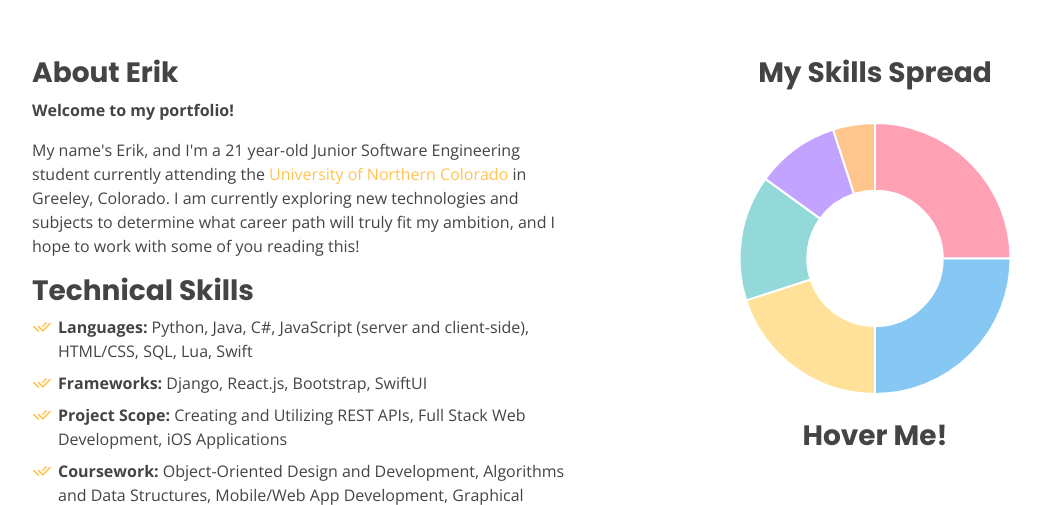
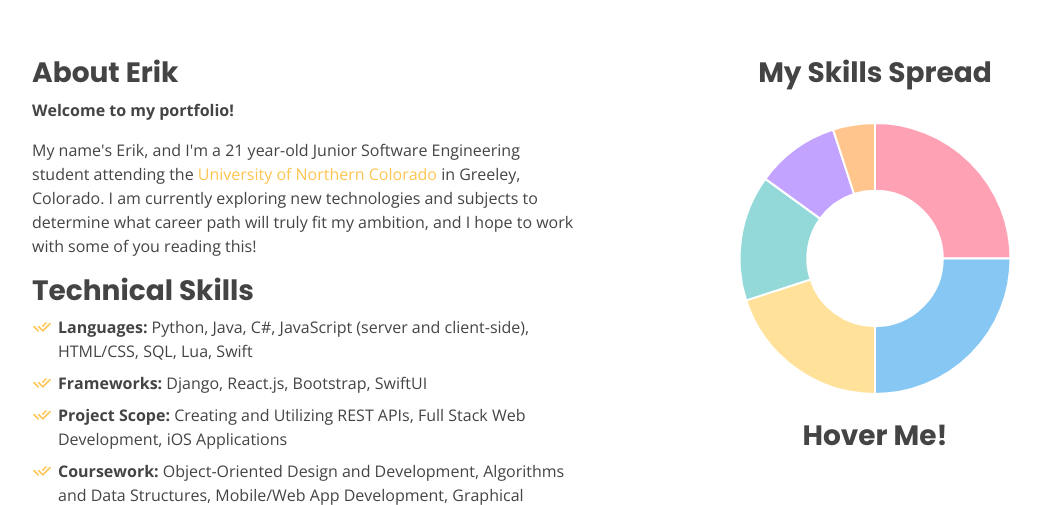
Before and after one commit to ewhalenkamp/portfolio, a Django app: page / in a window 1280 px wide. Shown: the part 804-1309 px from the top of the page, without its empty margins (50-1091 px from the left). Run offline with Django 3.2, Linux system fonts and the light colour scheme; some libraries are stand-ins or nearby versions.

Commit message:
text fix

```diff
--- a/portfolio/templates/portfolio/home.html
+++ b/portfolio/templates/portfolio/home.html
@@ -58,7 +58,7 @@
                     <p class="font-italic">
                         My name's Erik, and I'm a 21 year-old Junior Software Engineering
                         student
-                        currently attending the
+                 attending the
                         <a href="https://www.unco.edu/" target="_blank" rel="noopener noreferrer">University of
                             Northern Colorado</a> in Greeley,
                         Colorado. I am
```
